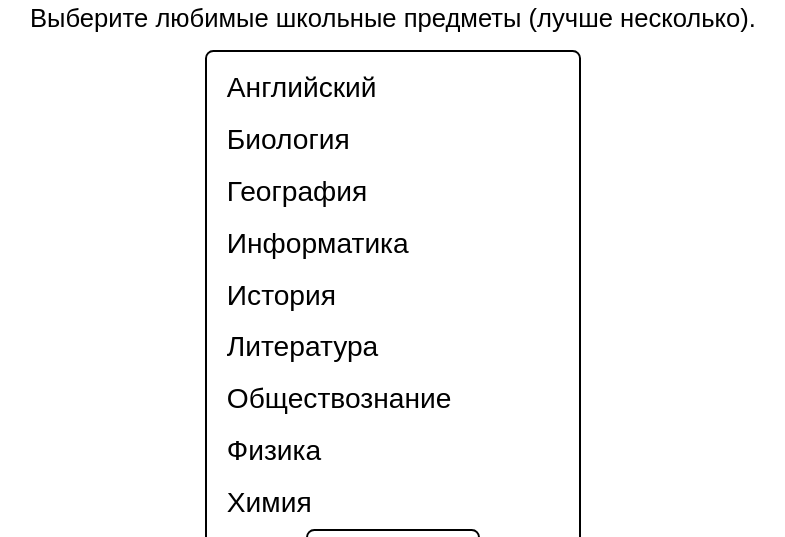
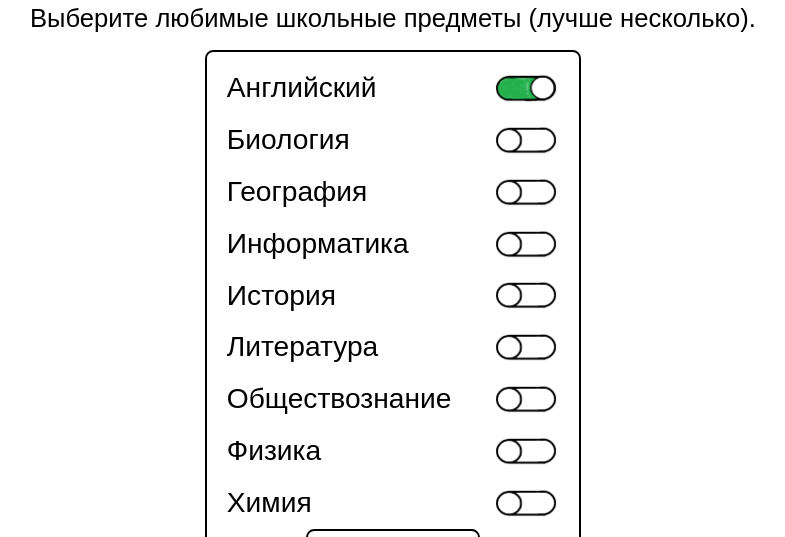
Before and after one commit to ddopey/dreambig, a plain HTML site: page youcandoit.html in a window 1280 px wide. Both pictures are taken after a click on the element 772 px from the left and 212 px from the top of the page. Shown: the part 117-654 px from the top of the page, without its empty margins (247-1032 px from the left). Drawn offline with Linux system fonts and the light colour scheme.

Commit message:
links corrected

```diff
--- a/youcandoit.html
+++ b/youcandoit.html
@@ -140,11 +140,11 @@
                 }
 
                 .emtick {
-                background-image: url(emptytick.png);
+                background-image: url(img/emptytick.png);
                 }
 
                 .octick {
-                background-image: url(occupiedtick.png);
+                background-image: url(img/occupiedtick.png);
                 }
 
                 .borderbottom {
```
